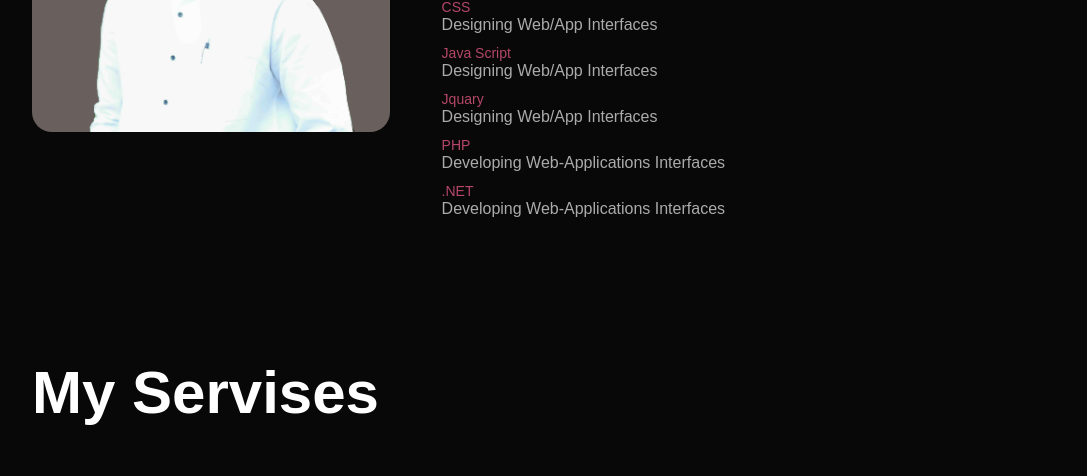
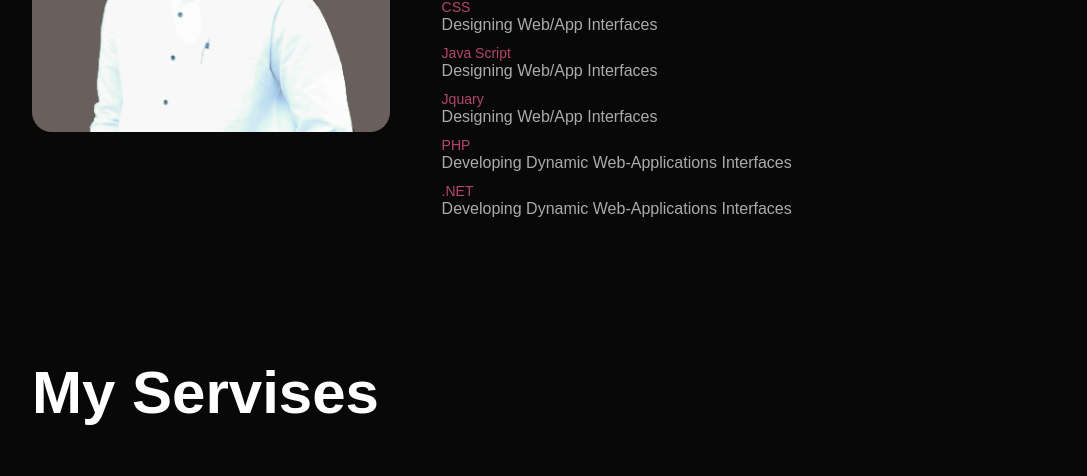
Before and after one commit to surajkalhapure/cv.github.io, a plain HTML site: page index.html in a window 1280 px wide. Shown: the part 1240-1716 px from the top of the page, without its empty margins (96-1183 px from the left). Drawn offline with Linux system fonts and the light colour scheme.

Commit message:
Update index.html

```diff
--- a/index.html
+++ b/index.html
@@ -58,8 +58,8 @@
                             <li><span>CSS</span><br>Designing Web/App Interfaces</li>
                             <li><span>Java Script</span><br>Designing Web/App Interfaces</li>
                             <li><span>Jquary</span><br>Designing Web/App Interfaces</li>
-                            <li><span>PHP</span><br>Developing Web-Applications Interfaces</li>
-                            <li><span>.NET</span><br>Developing Web-Applications Interfaces</li>
+                            <li><span>PHP</span><br>Developing Dynamic Web-Applications Interfaces</li>
+                            <li><span>.NET</span><br>Developing Dynamic Web-Applications Interfaces</li>
 
                         </ul>
                     </div>
```
